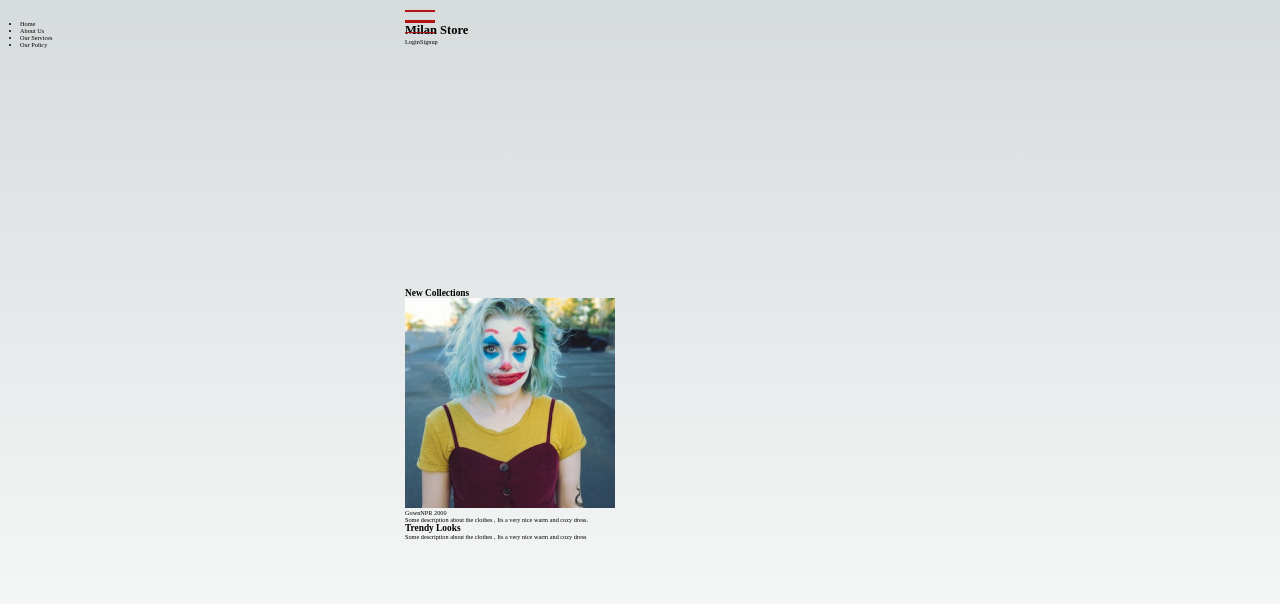
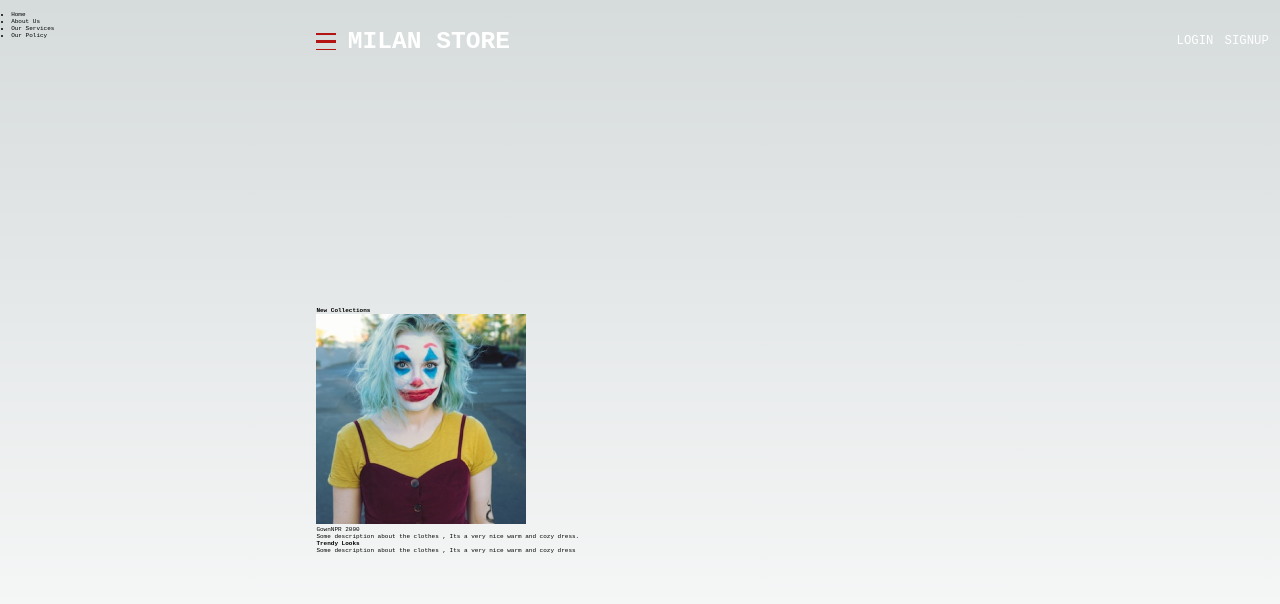
Before and after one commit to basmil159/Store-practice, a Next.js app: page / in a window 1280 px wide. Shown: the top 604 px of the page. Built offline with nearby package versions, Linux system fonts and the light colour scheme.

Commit message:
Adding fontfamily to monospace

```diff
--- a/pages/index.tsx
+++ b/pages/index.tsx
@@ -23,11 +23,11 @@ export default function Home() {
           </ul>
         </nav>
         <header className={styles.header}>
-          <div>
+          <div className={styles.headerComp}>
             <div className={styles.hamIcon}></div>
             <h1>Milan Store</h1>
           </div>
-          <div>
+          <div className={styles.headerComp}>
             <span>Login</span>
             <span>Signup</span>
           </div>
--- a/styles/Home.module.css
+++ b/styles/Home.module.css
@@ -1,6 +1,6 @@
 .main {
   display: grid;
-  grid-template-columns: 38.5rem 1fr;
+  grid-template-columns: 54.6rem 1fr;
   gap: 0px;
   padding: 2rem;
   min-height: 100vh;
@@ -15,12 +15,44 @@
   grid-column: 2/3;
 }
 
+/* styling header */
+.header {
+  display: flex;
+  flex-wrap: nowrap;
+  justify-content: space-between;
+  align-items: center;
+  height: 10.9rem;
+}
+
+.headerComp {
+  display: flex;
+  flex-wrap: nowrap;
+  justify-content: space-between;
+  align-items: center;
+  gap: 2rem;
+  font-style: normal;
+  text-transform: uppercase;
+  color: #ffffff;
+}
+
+.headerComp h1 {
+  font-weight: 700;
+  font-size: 4.4rem;
+  line-height: 5.2rem;
+}
+
+.headerComp span {
+  font-size: 2.2rem;
+  font-weight: 300;
+  line-height: 2.6rem;
+}
+
 /* styling hamburger menu */
 .hamIcon,
 .hamIcon::before,
 .hamIcon::after {
-  width: 3rem;
-  height: 0.33rem;
+  width: 3.6rem;
+  height: 0.5rem;
   position: relative;
   display: flex;
   flex-direction: column;
@@ -33,10 +65,10 @@
 }
 
 .hamIcon::before {
-  translate: 0 -10px;
+  translate: 0 -1.25rem;
 }
 .hamIcon::after {
-  translate: 0 10px;
+  translate: 0 1.25rem;
 }
 
 .description {
--- a/styles/globals.css
+++ b/styles/globals.css
@@ -83,7 +83,8 @@ html,
 body {
   max-width: 100vw;
   overflow-x: hidden;
-  font-size: 62.5%;
+  font-size: 43%;
+  font-family: monospace;
 }
 
 body {
```
